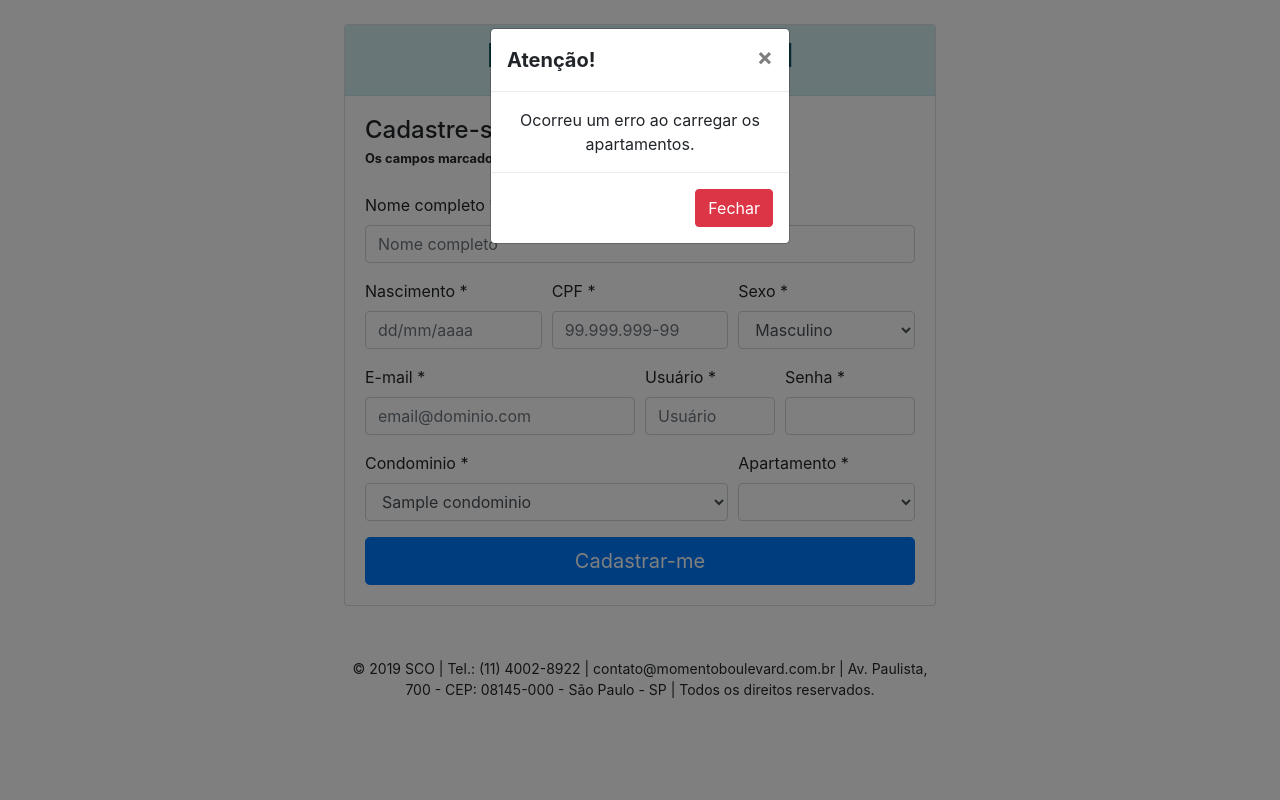
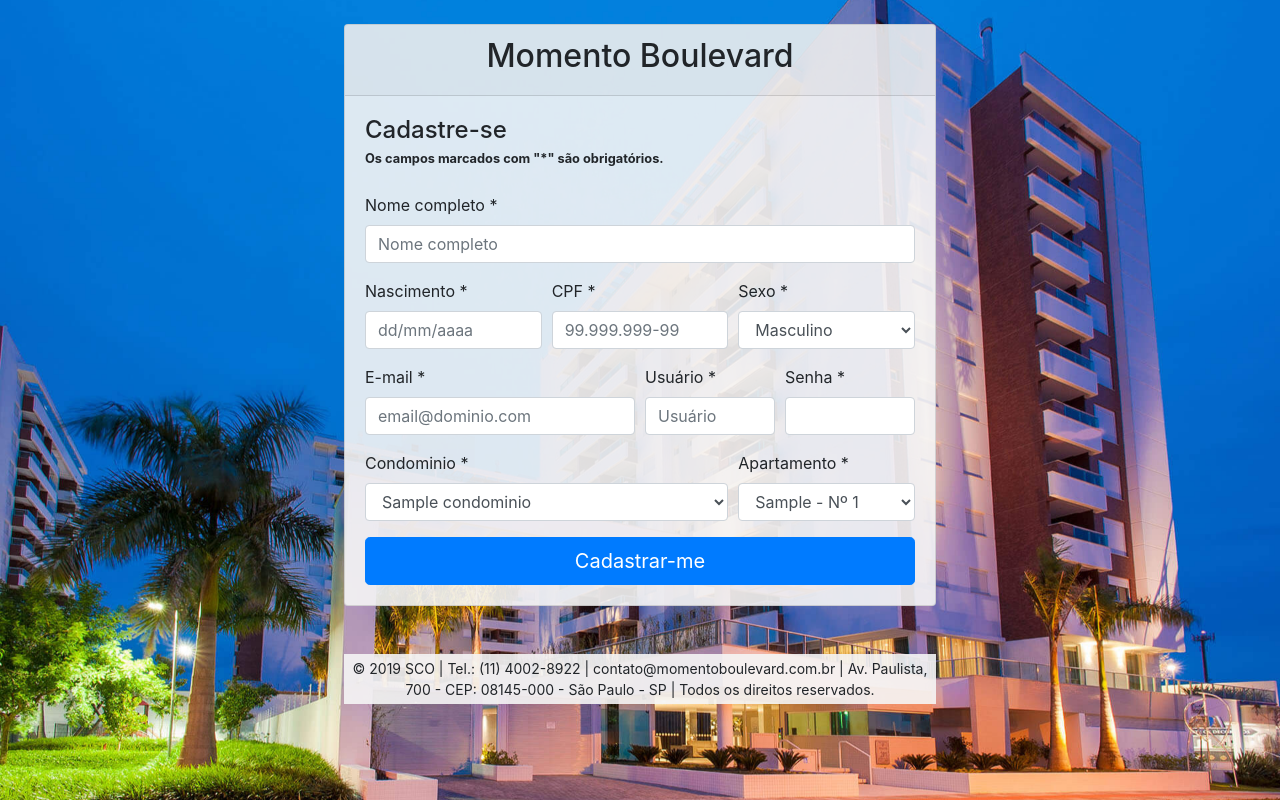
Before and after one commit to yasminrmg/Chamados_PHP, a PHP site: page /usuario_cadastro.php in a window 1280 px wide. Run offline with PHP 8.4, Linux system fonts and the light colour scheme; tables that the repository leaves empty hold one stand-in row (values such as "Sample post"); data that the repository does not hold is empty.

Commit message:
término da tela de cadastro de usuário.

```diff
--- a/acoes/listar_apartamento.php
+++ b/acoes/listar_apartamento.php
@@ -9,11 +9,7 @@
 
 
     $retorno["APARTAMENTOS"] = $resultado;
-
-    if($retorno[0]["SUCESSO"] != true)
-        $retorno["SUCESSO"]= false;
-    else
-        $retorno["SUCESSO"]= true;
+    $retorno["SUCESSO"]= true;
 
     echo json_encode($retorno);
 ?>
--- a/css/usuario.css
+++ b/css/usuario.css
@@ -1,12 +1,15 @@
-body
+body::before, html::before
 {
-    display: -ms-flexbox;
-    display: -webkit-box;
-    display: flex;
-    -ms-flex-align: center;
-    -ms-flex-pack: center;
-    -webkit-box-align: center;
-    align-items: center;
-    -webkit-box-pack: center;
-    justify-content: center;
+    background-size: cover !important;
+    content: " ";
+    position: fixed;
+    background: url('../imagens/fundo_cadastro.png') no-repeat center center;
+        background-size: auto;
+    will-change: transform;
+    width: 100%;
+    height: 100%;
 }
+
+.card, .rodape {
+    background-color: rgba(245, 245, 245, .9) !important;
+}
--- a/js/condominio/Apartamento.js
+++ b/js/condominio/Apartamento.js
@@ -1,12 +1,12 @@
 var Apartamento =
 {
-    popular : function()
+    popular : function(condominio = null)
     {
         var Ajax = new RunAjax();
         Ajax._url = 'acoes/listar_apartamento.php';
         Ajax._method = 'POST';
         Ajax._tipo_data = 'json';
-        Ajax._postdata ={'condominio': $(".condominio").val() };
+        Ajax._postdata ={'condominio': condominio != null ? condominio : $(".condominio").val() };
         Ajax.setMostraCarregando(true);
         Ajax.setFechaCarregando(true);
         Ajax.setMostraErro(true);
@@ -25,9 +25,9 @@ var Apartamento =
                 $('.apartamento').append
                 (
                     '<option value="'
-                    + item.CODIGO
+                    + item.id_apartamento
                     + '">'
-                    + item.NOME
+                    + item.bloco + ' - Nº ' + item.n_apartamento
                     + '</option>'
                 );
             });
--- a/js/condominio/Condominio.js
+++ b/js/condominio/Condominio.js
@@ -31,6 +31,8 @@ var Condominio =
                     +'</option>'
                 );
             });
+
+            Apartamento.popular(dados.CONDOMINIOS[0].id_condominio);
         }
         else
             Master.exibeModalAviso("erro", "Ocorreu um erro ao carregar os condomínios.", "Atenção!")
--- a/js/geral/Master.js
+++ b/js/geral/Master.js
@@ -187,6 +187,7 @@ var Master =
     },
     ativaMascaras: function ()
     {
+        $('.cpf').mask("999.999.999-99");
         $('.calendario.dd-mm').mask('99/99');
         $('.calendario.dd-mm-yyyy').mask('99/99/9999');
 
--- a/usuario_cadastro.php
+++ b/usuario_cadastro.php
@@ -16,64 +16,68 @@
   </head>
   <body>
 
-    <form class="form-cadastro col-md-6 m-auto p-4">
+    <form id="formCadastro" class="form-cadastro col-md-6 m-auto p-4" onsubmit="return Usuario.cadastrar();">
         <div class="card">
-            <div class="card-header alert-info text-center">
+            <div class="card-header text-center">
                 <h2>Momento Boulevard</h2>
             </div>
-            <div class="card-body">
+            <div id="dvCadastro" class="card-body">
                 <h4 class="card-title mb-0">Cadastre-se</h4>
                 <small class="font-weight-bold">Os campos marcados com "*" são obrigatórios.</small>
                 <div class="form-row mt-4">
                     <div class="form-group col-md-12">
                         <label for="txtNome">Nome completo *</label>
-                    <input type="text" class="form-control obrigatorio" id="txtNome" placeholder="Nome completo">
+                        <input type="text" class="form-control obrigatorio" id="txtNome" name="txtNome" placeholder="Nome completo">
                     </div>
                     <div class="form-group col-md-4">
                         <label for="txtNascimento">Nascimento *</label>
-                    <input type="text" class="form-control calendario dd-mm-yyyy obrigatorio" id="txtNascimento" placeholder="dd/mm/aaaa">
+                        <input type="text" class="form-control calendario dd-mm-yyyy obrigatorio" id="txtNascimento" name="txtNascimento" placeholder="dd/mm/aaaa">
                     </div>
                     <div class="form-group col-md-4">
                         <label for="txtCPF">CPF *</label>
-                    <input type="text" class="form-control obrigatorio" id="txtCPF" placeholder="99.999.999-99">
+                        <input type="text" class="form-control cpf obrigatorio" id="txtCPF" name="txtCPF" placeholder="99.999.999-99">
                     </div>
                     <div class="form-group col-md-4">
                         <label for="sltSexo">Sexo *</label>
-                    <select class="form-control obrigatorio" id=sltSexo">
+                        <select class="form-control obrigatorio" id=sltSexo" name="sltSexo">
                             <option value="M">Masculino</option>
                             <option value="F">Feminino</option>
                         </select>
                     </div>
                     <div class="form-group col-md-6">
                         <label for="txtEmail">E-mail *</label>
-                    <input type="text" class="form-control obrigatorio" id="txtEmail" placeholder="email@dominio.com">
+                        <input type="text" class="form-control obrigatorio" id="txtEmail" name="txtEmail" placeholder="email@dominio.com">
                     </div>
                     <div class="form-group col-md-3">
                         <label for="txtUsuario">Usuário *</label>
-                    <input type="text" class="form-control obrigatorio" id="txtUsuario" placeholder="Usuário">
+                        <input type="text" class="form-control obrigatorio" id="txtUsuario" name="txtUsuario" placeholder="Usuário">
                     </div>
                     <div class="form-group col-md-3">
                         <label for="txtSenha">Senha *</label>
-                    <input type="password" class="form-control obrigatorio" id="txtSenha">
+                        <input type="password" class="form-control obrigatorio" id="txtSenha" name="txtSenha">
                     </div>
                     <div class="form-group col-md-8">
                         <label for="sltCondominio">Condominio *</label>
-                    <select class="form-control condominio obrigatorio" id=sltCondominio" onchange="Apartamento.popular();">
+                        <select class="form-control condominio obrigatorio" id=sltCondominio" name="sltCondominio" onchange="Apartamento.popular();">
 
                         </select>
                     </div>
                     <div class="form-group col-md-4">
                         <label for="sltApartamento">Apartamento *</label>
-                    <select class="form-control apartamento obrigatorio" id=sltApartamento">
+                        <select class="form-control apartamento obrigatorio" id=sltApartamento" name="sltApartamento">
 
                         </select>
                     </div>
                 </div>
-
                 <button class="btn btn-lg btn-primary btn-block" type="submit">Cadastrar-me</button>
             </div>
+            <div id="dvConclusao" class="card-body d-none text-center">
+                <h3 class="card-title">Sua solicitação de cadastro foi recebida, em breve o sindico entrará em contato para confirmar seu cadastro.</h3>
             </div>
+        </div>
+        <div class="rodape">
             <?php include "rodape.php"; ?>
+        </div>
     </form>
 
     <div class="modal modalAviso" id="modal_aviso_generico" data-backdrop="static" style="display: none;" aria-hidden="true">
@@ -122,7 +126,6 @@
         $(document).ready(function()
         {
             Condominio.popular();
-            Apartamento.popular();
         });
     </script>
   </body>
```
Also changed, not shown: acoes/inserir_usuario.php (added, +25 -0 lines), classes/usuario/class.Usuario.php (+43 -0 lines), js/usuario/Usuario.js (+32 -1 lines), imagens/fundo_cadastro.png (added). Lines whose indentation alone changed are shown as unchanged.
